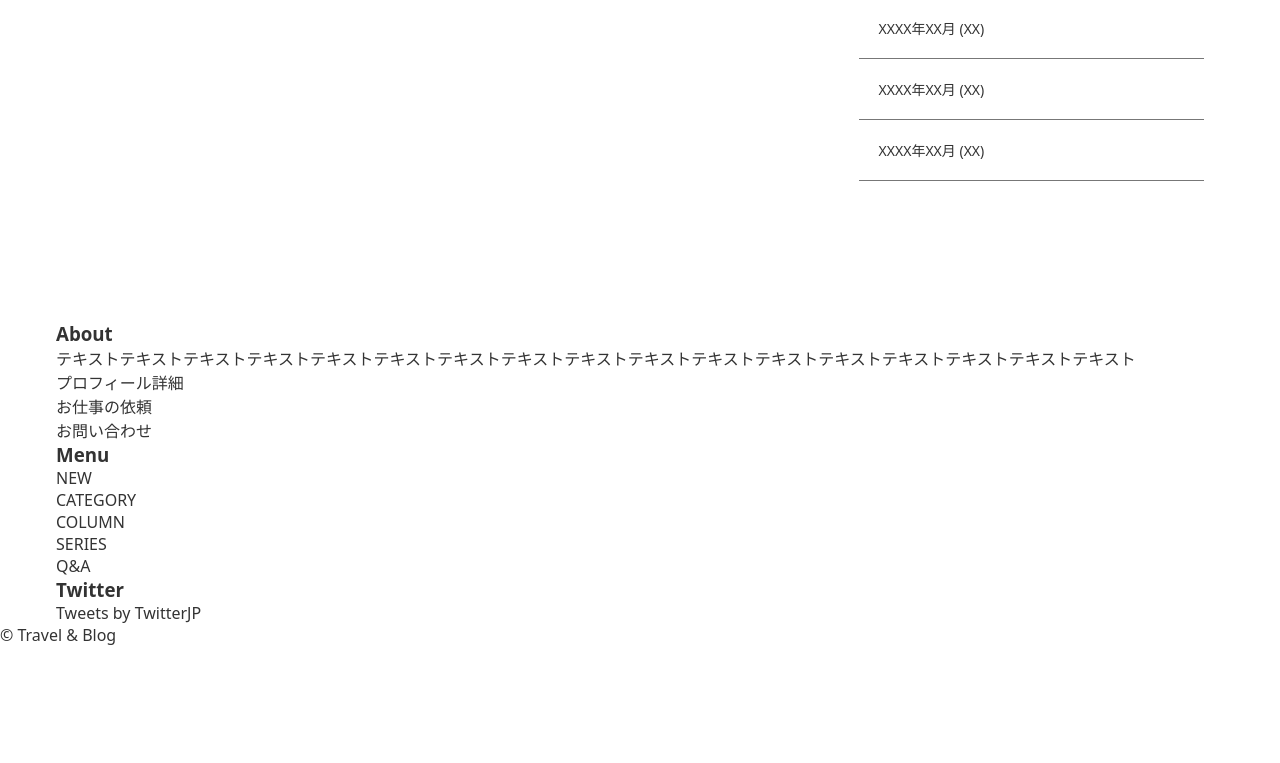
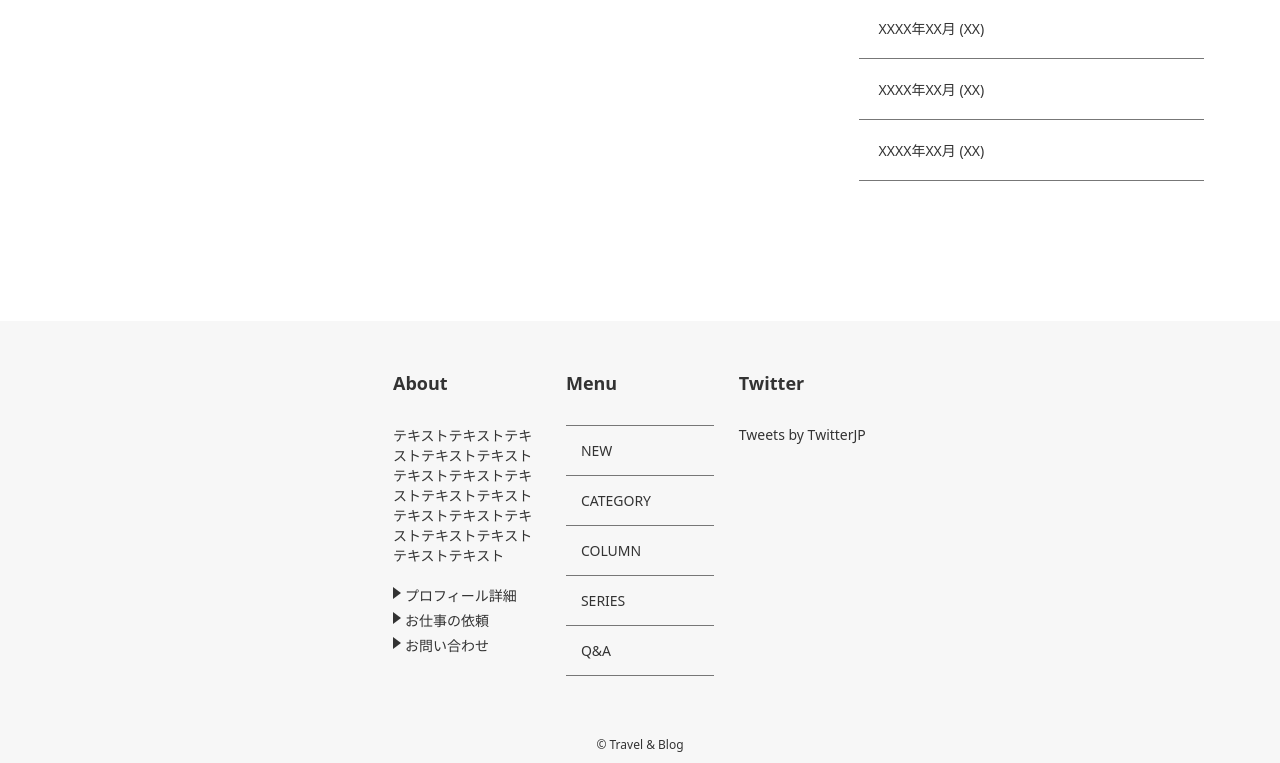
Before and after one commit to nyny-sugar/travelblog, a plain HTML site: page index.html in a window 1280 px wide. Shown: the part 2577-3340 px from the top of the page. Before the commit the page ends 3223 px from the top, so only its background shows below. Drawn offline with Linux system fonts and the light colour scheme; some packages are replaced by stand-ins of ours; a web font is replaced by a local one.

Commit message:
css完成

```diff
--- a/css/style2.css
+++ b/css/style2.css
@@ -199,3 +199,70 @@ main .text {
   text-align: left;
   font-size: 0.875rem;
 }
+
+#footer {
+  font-size: 0.875rem;
+  background-color: #f7f7f7;
+}
+
+#footer .content {
+  display: flex;
+  padding: 50px 16px 50px 16px;
+  margin: 0 377px;
+  justify-content: space-between;
+}
+
+#footer .item {
+  width: 30%;
+}
+
+#footer .footer-title {
+  margin-bottom: 30px;
+  font-size: 1.125rem;
+  font-weight: bold;
+}
+
+#footer .about-list {
+  margin: 20px 0;
+}
+
+.about-list li {
+  margin-bottom: 5px;
+}
+
+.about-list .arrow {
+  padding-left: 12px;
+  position: relative;
+  color: #333;
+  display: inline-block;
+}
+
+.about-list .arrow::before {
+  content: '';
+  position: absolute;
+  width: 0;
+  height: 0;
+  border-top: solid 6px transparent;
+  border-right: solid 6px transparent;
+  border-bottom: solid 6px transparent;
+  border-left: solid 8px #333;
+  left: 0;
+  top: 50%;
+  margin-top: -8px;
+}
+
+#footer .menu-list {
+  border-bottom: solid 1px #777;
+}
+
+.menu-list li {
+  padding: 15px 15px;
+  border-top: solid 1px #777;
+  text-align: left;
+}
+
+#footer .copyright {
+  padding: 10px 0;
+  text-align: center;
+  font-size: 0.750rem;
+}
```
